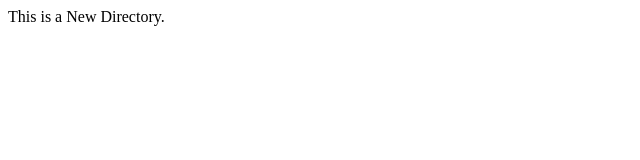
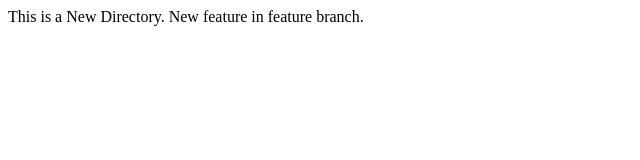
Before and after one commit to BalajiPaskanti/NewRepo, a plain HTML site: page index.html in a window 1280 px wide. Shown: the whole page, without its empty margins (0-640 px from the left). Drawn offline with Linux system fonts and the light colour scheme.

Commit message:
added new feature in feature branch

```diff
--- a/index.html
+++ b/index.html
@@ -1,3 +1,5 @@
 <p>
     This is a New Directory.
+    New feature in feature branch.
+
 </p>
```
